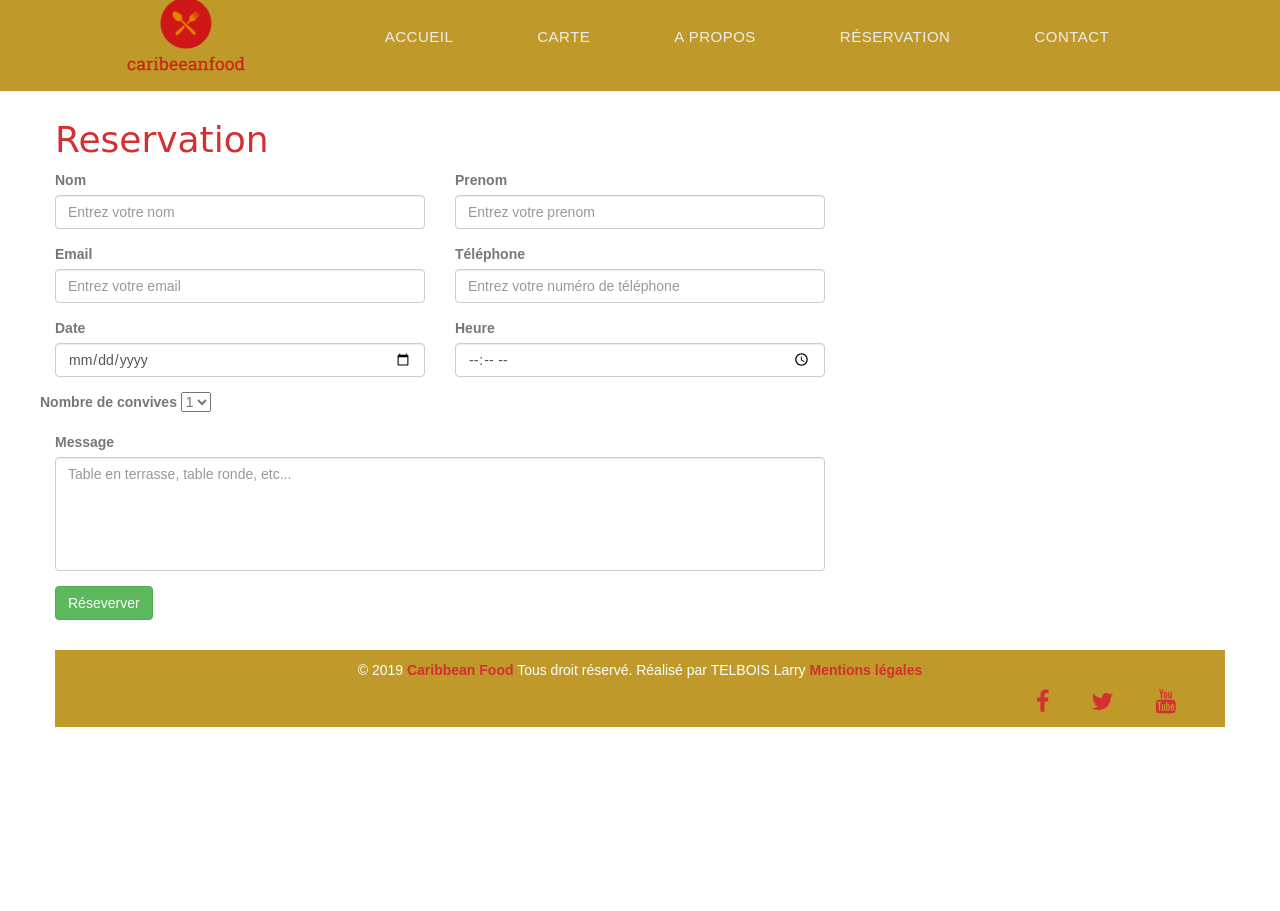
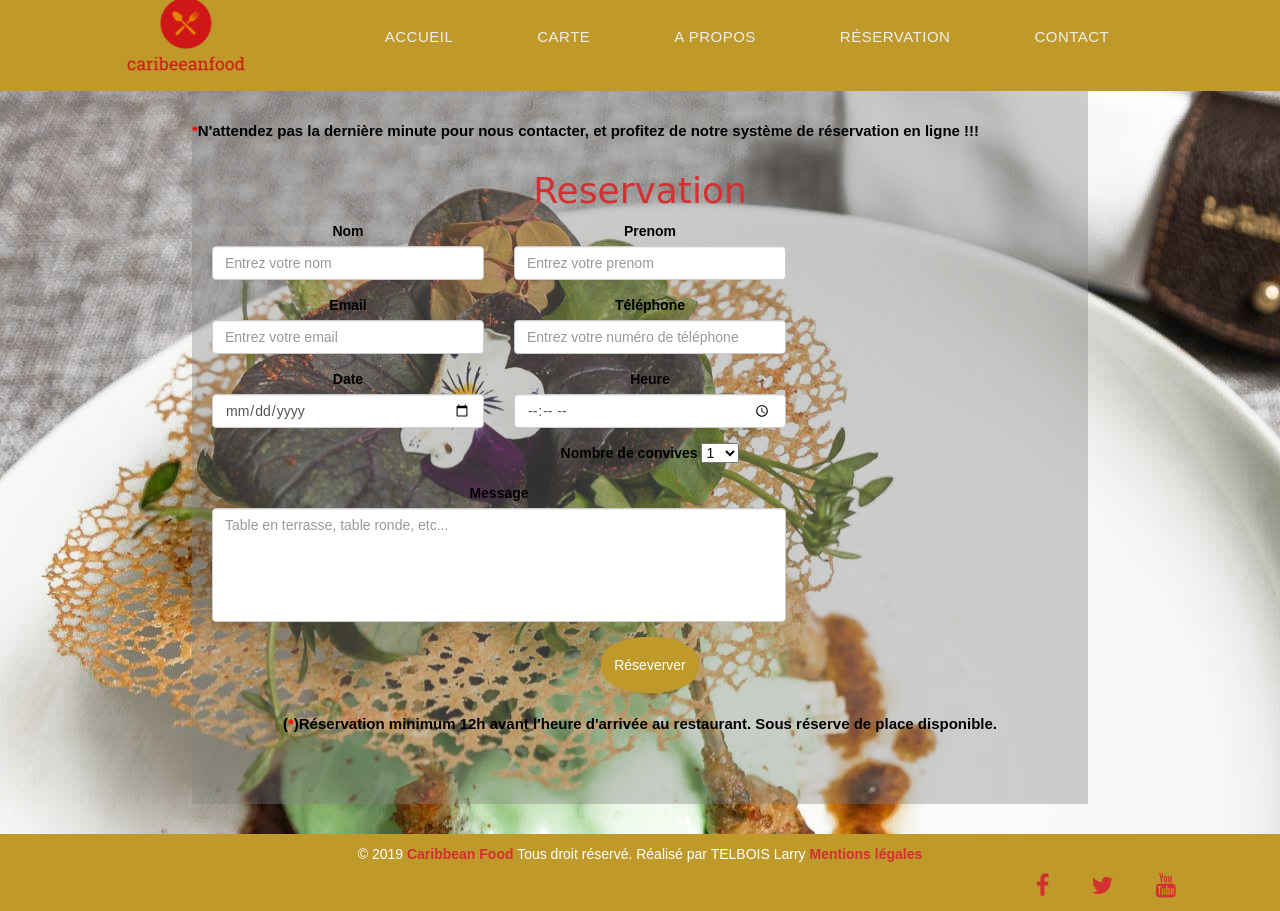
Before and after one commit to Larry-971/caribeean_food, a Symfony app: template templates/home/reservation.html.twig in a window 1280 px wide. Before the commit the page ends 727 px from the top, so only its background shows below. Run offline with Twig, Linux system fonts and the light colour scheme; the template is opened without the code that fills it, so the values that code supplies are empty; some libraries are stand-ins or nearby versions.

Commit message:
Design de la Page reservation: OK

```diff
--- a/public/css/style.css
+++ b/public/css/style.css
@@ -2,7 +2,7 @@ body, html {
 	font-family: arial ,'Open Sans', serif;
 	text-rendering: optimizeLegibility !important;
 	-webkit-font-smoothing: antialiased !important;
-	color: #777;
+	color: #000;
 	font-weight: 400;
 	width: 100% !important;
 	height: 100% !important;
@@ -240,7 +240,7 @@ header .intro-text {
 	background-color: #bf9929;
     border-color: #bf9929;
 }
-/* About Section */
+/*  Page A propos*/
 #about {
 	padding: 0;
 	background: #f6f6f6;
@@ -372,6 +372,24 @@ header .intro-text {
 	text-align: left;
 }
 
+/*Page Reservation*/
+#page-reservation{
+	color:black;
+	background: #80808061;
+	width: 70%;
+}
+#bg-reservation{
+	background-image: url(../img/fond-reservation.jpg);
+}
+span{
+	color:red;
+}
+#page-reservation>p>span{
+	color:red;
+}
+#formulaire-reservation>form{
+	margin-left: 20px;
+}
 /* Section Footer*/
 #footer {
 	background: #BF9929;
@@ -392,7 +410,7 @@ header .intro-text {
 	transition: all 0.3s;
 }
 #footer .social i.fa:hover {
-	color: #BF9929;
+	color: white;
 }
 #footer p {
 	font-size: 14px;
@@ -405,8 +423,8 @@ header .intro-text {
 	color: #eee;
 }
 
+
 /* Formulaire de connexion (Back-end) */
-
 
 .input-group-prepend span{
 width: 50px;
--- a/templates/home/a_propos.html.twig
+++ b/templates/home/a_propos.html.twig
@@ -14,7 +14,7 @@
               <h2>Notre histoire</h2>
             </div>
             <p>C’est en 2018 que Mathieu et Fabrice ouvrent le restaurant Caribbean Food. Niché au cœur dans le centre ville de Lyon, l’endroit se veut chaleureux et rencontre un succès immédiat en proposant une cuisine traditionnelle caribebean, plus précisément antillaise basée sur des plats simples et locaux.</p>
-            <p>En moins d'un an, le restaurant connu un succès incroyable qui lui permis d'être déja reconnu parmi les restaurants de référence qui propose de la cuisine antillaise au sein de la ville de Lyon.</p>
+            <p>En moins d'un an, le restaurant connu un succès incroyable qui lui permis d'être déja reconnu parmi les restaurants de référence qui propose de la cuisine antillaise au sein de la ville de Paris.</p>
           </div>
         </div>
       </div>
--- a/templates/home/index.html.twig
+++ b/templates/home/index.html.twig
@@ -75,9 +75,9 @@
         <div class="col-md-6">
           <div class="col-md-10 col-md-offset-1">
             <div class="section-title">
-              <h2 style="color:white;">Nos horraires</h2>
+              <h2 style="color:#d43031;">Nos horraires</h2>
             </div>
-            <h4 style="color:white;">Venez dégustez vos plat préférés</h4>
+            <h4 style="color:#d43031;">Venez dégustez vos plat préférés</h4>
             <ul>
               <li>Lundi : FERME</li>
               <li>Mardi : De 11h à 14h30 puis De 18h00 à 22h30</li>
--- a/templates/home/reservation.html.twig
+++ b/templates/home/reservation.html.twig
@@ -3,9 +3,15 @@
 {% block title %}Réservation{% endblock %}
 
 {% block body %}
-    <div class="container" style="padding:100px 0 60px 0;">
-        <div class="bg-reservation"><div>
+    <div id="bg-reservation">
+        <div class="container" id="page-reservation" style="padding:100px 0 60px 0;">
+            <br>
+            <p><b>
+            <span><b>*</b></span>N'attendez pas la dernière minute pour nous contacter, et profitez de notre système de réservation en ligne !!!
+            </b></p>
+            <div class="text-center">
             <h1>Reservation</h1>
+            <div id="formulaire-reservation">
                 <form method="POST" action="">
                     <div class="row">
                         <div class="form-group col-md-4">
@@ -44,6 +50,10 @@
                                 <option>1</option>
                                 <option>2</option>
                                 <option>3</option>
+                                <option>4</option>
+                                <option>5</option>
+                                <option>6</option>
+                                <option>+6</option>
                             </select>
                         </div>
                         <div class="form-group col-md-8">
@@ -51,7 +61,12 @@
                             <textarea style="resize:none;" class="form-control" rows="5" placeholder="Table en terrasse, table ronde, etc..."></textarea>
                         </div>
                     </div>
-            <button class="btn btn-success" type="submit" name="reserver">Réseverver</button>
+                    <button class="btn btn-danger" type="submit" name="reserver">Réseverver</button>
                 </form>
             </div>
+            <br>
+            <p><b>(<span>*</span>)Réservation minimum 12h avant l'heure d'arrivée au restaurant. Sous réserve de place disponible.</b></p>
+        </div>
+    </div>
+
 {% endblock %}
```
Also changed, not shown: templates/home/carte.html.twig (+5 -5 lines), public/img/fond-reservation.jpg (added). Lines whose indentation alone changed are shown as unchanged.
